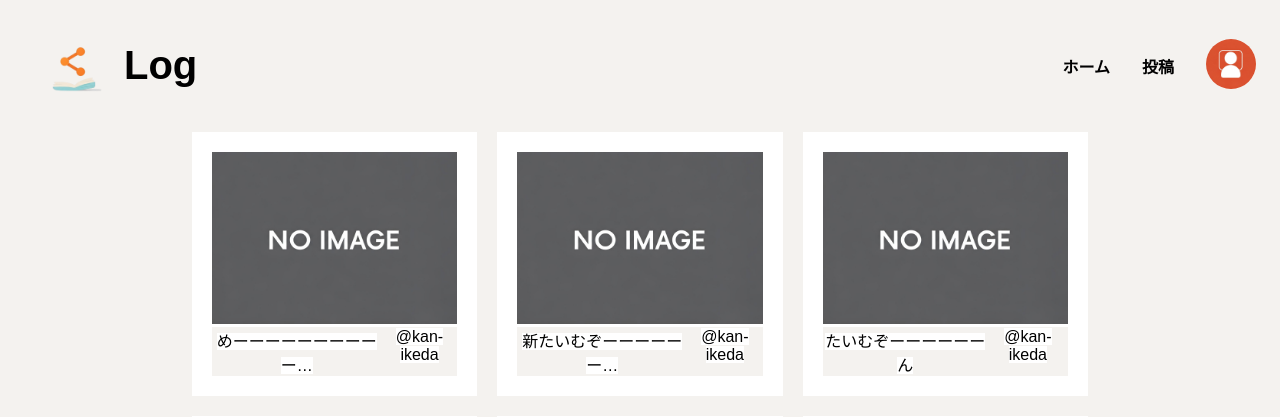
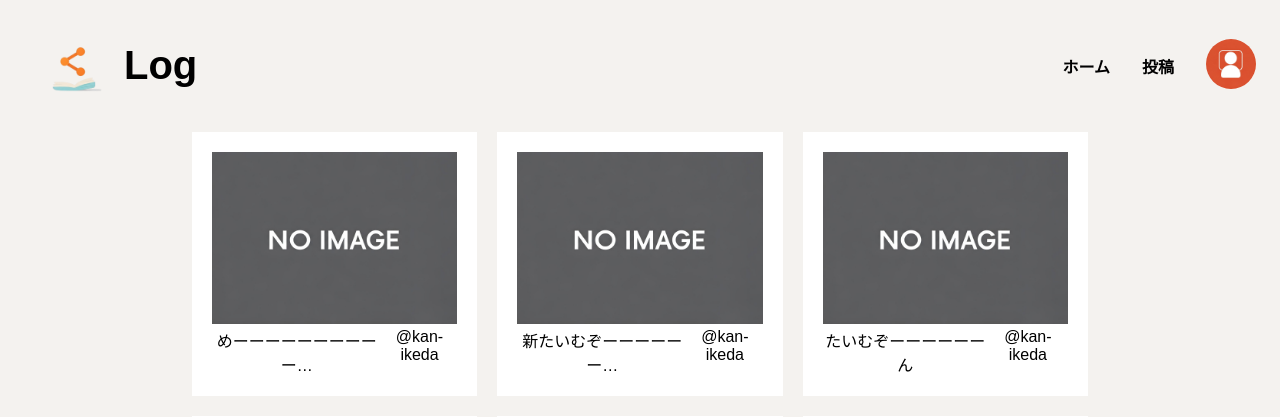
Before and after one commit to kan-ikeda/Log_Django, a Django app: page / in a window 1280 px wide. Shown: the top 417 px of the page. Run offline with Django 5.2, Linux system fonts and the light colour scheme; data comes from the database, SQL or seed files in the repository.

Commit message:
文字の背景の修正

```diff
--- a/templates/mylog/log_list.html
+++ b/templates/mylog/log_list.html
@@ -13,8 +13,8 @@
 <div class="body">
     {% for log in logs %}
     <div class="logs">
-        <div class="logs_area">
-            <div class="log">
+        <div class="logs_area bg-w">
+            <div class="log bg-w">
                 {% if log.image %}
                     <div class="log_img">
                         <a href="{% url 'mylog:log_detail' log.pk %}" class="bg-w">
@@ -22,19 +22,19 @@
                         </a>
                     </div>
                 {% else %}
-                    <div class="log_img">
+                    <div class="log_img bg-w">
                         <a href="{% url 'mylog:log_detail' log.pk %}" class="bg-w">
                             <img src="{% static 'images/NoImage.jpg' %}" alt="投稿画像">
                         </a>
                     </div>
                 {% endif %}
-                <div class="title_user">
-                    <div class="log_title">
+                <div class="title_user bg-w">
+                    <div class="log_title bg-w">
                         <a href="{% url 'mylog:log_detail' log.pk %}" class="bg-w">
                             {{ log.truncated_title11 }}
                         </a>
                     </div>
-                    <div class="log_user">
+                    <div class="log_user bg-w">
                         <a href="{% url 'mylog:log_detail' log.pk %}" class="bg-w">
                             @{{ log.author}}
                         </a>
```
